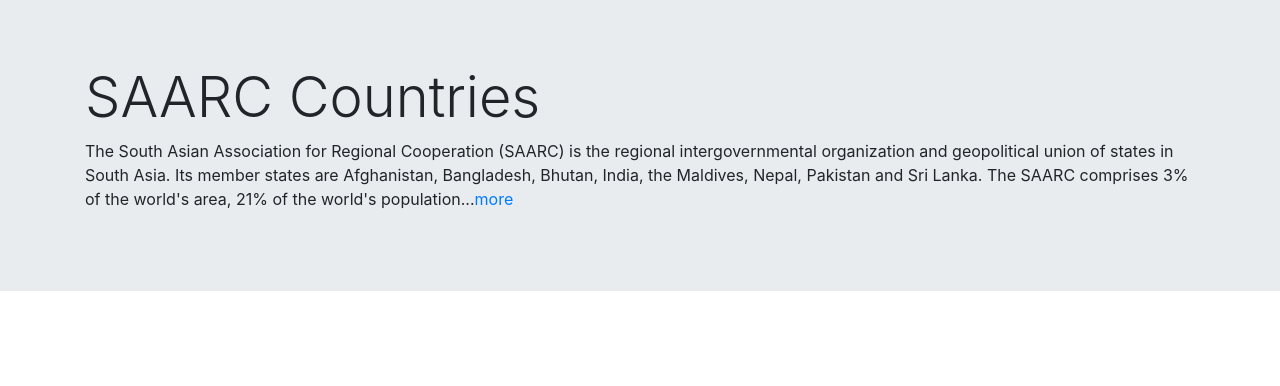
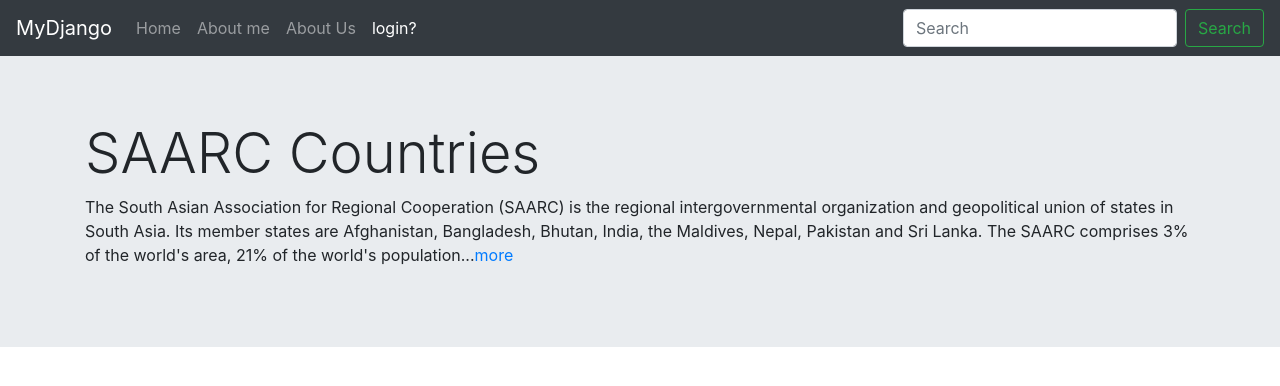
Before and after one commit to AymanTareq/country_list_view, a Django app: template main_app/templates/main_app/index.html in a window 1280 px wide. Shown: the top 386 px of the page. Run offline with Django 3.2, Linux system fonts and the light colour scheme; the template is opened without the code that fills it, so the values that code supplies are empty; parts of the project's set-up code (start-up, migrations or seed data) failed here and were passed over.

Commit message:
iadded NAVbar and i've completed basic editign about navbar and works well.

```diff
--- a/main_app/templates/main_app/index.html
+++ b/main_app/templates/main_app/index.html
@@ -9,12 +9,46 @@
 </head>
 <body>
 
-        <div class="jumbotron jumbotron-fluid">
+<!-- Navbar section starting -->
+<nav class="navbar navbar-expand-md navbar-dark bg-dark mb-0">
+  <a class="navbar-brand" href="#">MyDjango</a>
+  <button class="navbar-toggler" type="button" data-toggle="collapse" data-target="#navbarTogglerDemo02" aria-controls="navbarTogglerDemo02" aria-expanded="false" aria-label="Toggle navigation">
+    <span class="navbar-toggler-icon"></span>
+  </button>
+
+  <div class="collapse navbar-collapse" id="navbarTogglerDemo02">
+    <ul class="navbar-nav mr-auto mt-2 mt-lg-0">
+      <li class="nav-item">
+        <a class="nav-link" href="#">Home <span class="sr-only">(current)</span></a>
+      </li>
+      <li class="nav-item-primary">
+        <a class="nav-link" href="#">About me</a>
+      </li>
+      <li class="nav-item">
+        <a class="nav-link" href="#">About Us</a>
+      </li>
+      <li class="nav-item">
+        <a class="nav-link active" href="#">login?</a>
+      </li>
+      <!-- <li class="nav-item">
+        <a class="nav-link disabled" href="#" tabindex="-1" aria-disabled="true">Disabled</a>
+      </li> -->
+    </ul>
+    <form class="form-inline my-2 my-lg-0">
+      <input class="form-control mr-sm-2" type="search" placeholder="Search">
+      <button class="btn btn-outline-success my-2 my-sm-0" type="submit">Search</button>
+    </form>
+  </div>
+</nav>
+<!-- Navbar section ending -->
+
+        <div class="jumbotron jumbotron-fluid mb-0">
             <div class="container">
               <h1 class="display-4">SAARC Countries</h1>
               <p>The South Asian Association for Regional Cooperation (SAARC) is the regional intergovernmental organization and geopolitical union of states in South Asia. Its member states are Afghanistan, Bangladesh, Bhutan, India, the Maldives, Nepal, Pakistan and Sri Lanka. The SAARC comprises 3% of the world's area, 21% of the world's population...<a href="https://en.wikipedia.org/wiki/South_Asian_Association_for_Regional_Cooperation">more</a></p>
             </div>
         </div>
+
 
     <div class="container">
         <div class="row">
```
